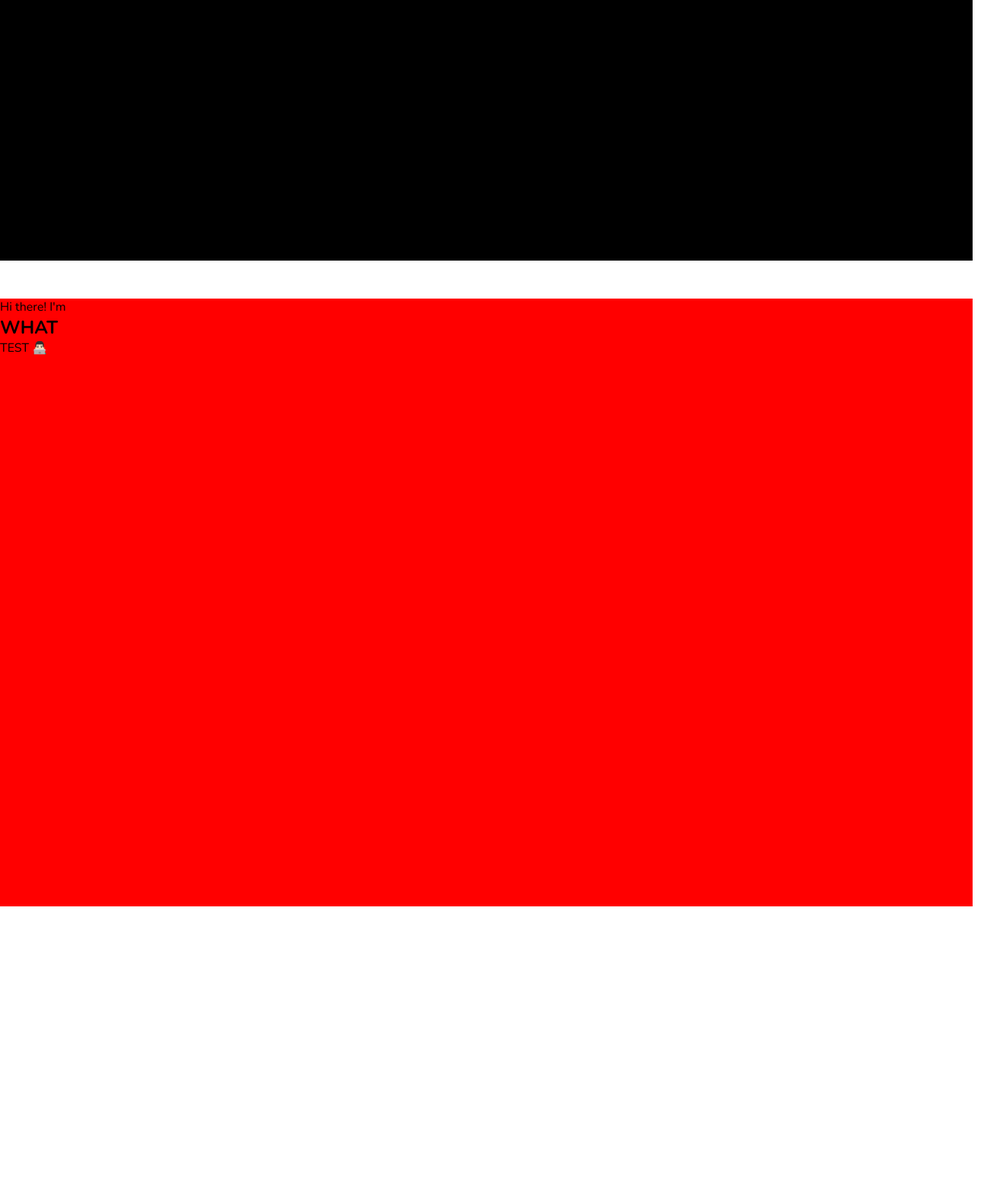
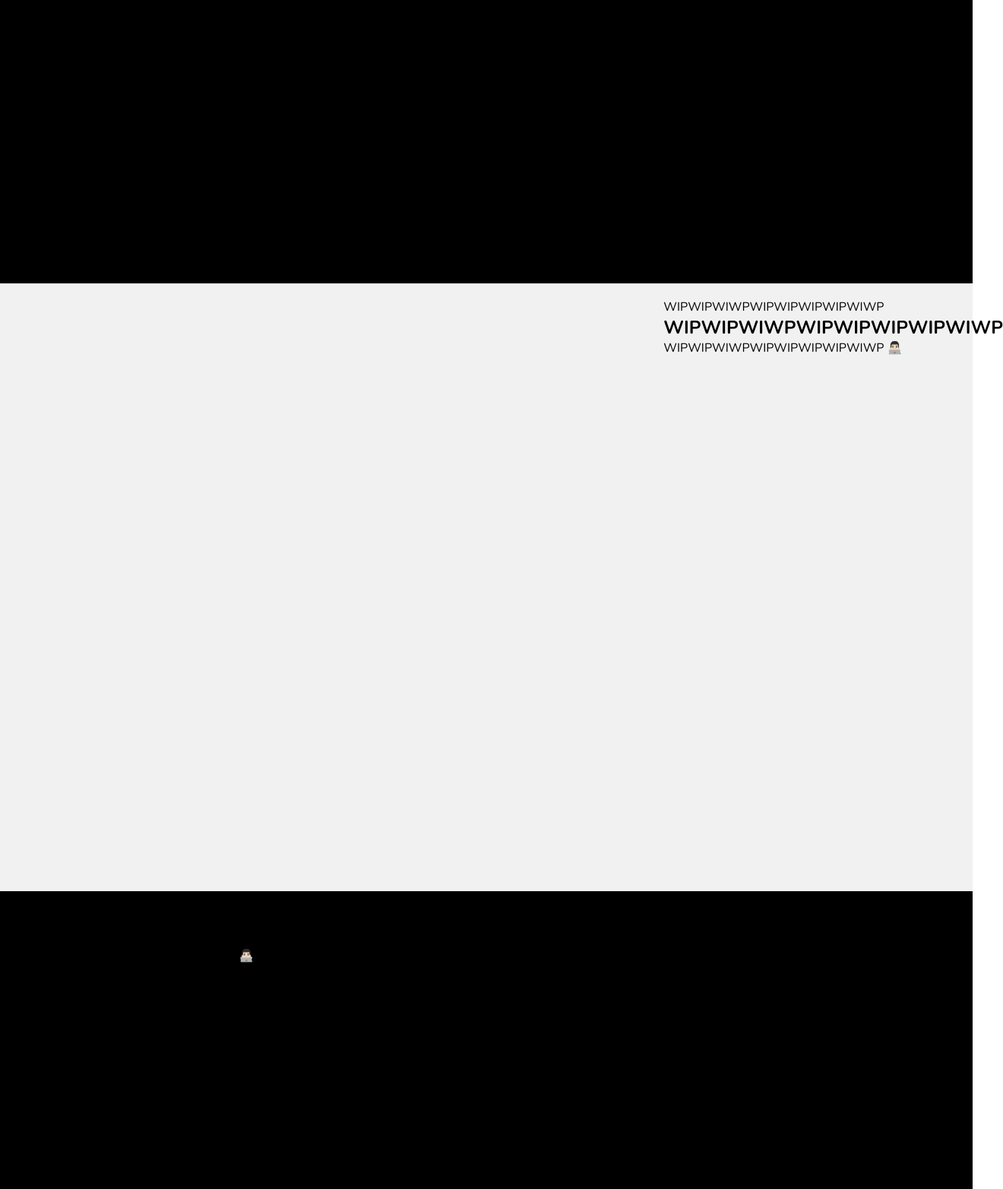
Before and after one commit to GiuseppePitruzzella/giuseppepitruzzella.github.io, a plain HTML site: page index.html in a window 1280 px wide. Shown: the part 457-2022 px from the top of the page at 76% size, 1320 px wide, since content can reach past the window. Before the commit the page ends 1650 px from the top, so only its background shows below. Drawn offline with nearby package versions, Linux system fonts and the light colour scheme.

Commit message:
feat: zig-zag layout

```diff
--- a/css/style.css
+++ b/css/style.css
@@ -26,8 +26,6 @@
 }
 
 #root {
-    width: 100vw;
-    height: 100vh;
     background-color: rgb(0, 0, 0);
 }
 
@@ -36,7 +34,6 @@
     background-color: rgb(0, 0, 0);
 }
 
-/* Navbar links */
 #navbar a {
     float: left;
     display: block;
@@ -55,30 +52,58 @@
     float: right;
 }
 
-/* Page content */
 .content {
     padding: 16px;
 }
 
-/* The sticky class is added to
-the navbar with JS when it reaches its scroll position */
 .sticky {
     position: fixed;
     top: 0;
     width: 100%;
 }
 
-/* Add some top padding to the page content
-to prevent sudden quick movement (as the navigation
-bar gets a new position at the top of the page (position:fixed and top:0) */
 .sticky + .content {
     padding-top: 60px;
 }
 
-#bio-page {
-    position: relative;
+* {
+    box-sizing: border-box;
+}
+
+#main-page {
+    width: 100vw;
+    height: calc(100vh - 20px);
+}
+
+.container {
     width: 100vw;
     height: 100vh;
-    background-color: red;
-    margin-top: 100vh;
 }
+
+/* Clear floats */
+.row:after {
+    content: "";
+    display: table;
+    clear: both
+}
+
+/* 2/3 column */
+.column-66 {
+    float: left;
+    width: 66.66666%;
+    padding: 20px;
+}
+
+/* 1/3 column */
+.column-33 {
+    float: left;
+    width: 33.33333%;
+    padding: 20px;
+}
+
+@media screen and (max-width: 1000px) {
+    .column-66, .column-33 {
+        width: 100%;
+        text-align: center;
+    }
+}
--- a/index.html
+++ b/index.html
@@ -8,15 +8,14 @@
     <body>
         <div id="root">
             <div id="navbar">
-                <a href="#home" id="logo">Jax</a>
+                <a href="#" id="logo">Jax</a>
                 <div id="right-align-items">
                     <a href="#home">Home</a>
                     <a href="#news">News</a>
                     <a href="#contact">Contact</a>
                 </div>
-
             </div>
-            <div id="contents">
+            <!-- <div id="contents">
                 <section id="first-page">
                     <p>Hi there! I'm</p>
                     <h1>Jax</h1>
@@ -27,6 +26,51 @@
                     <h1>WHAT</h1>
                     <p>TEST 👨🏻‍💻</p>
                 </section>
+            </div> -->
+
+            <div id="main-page" class="container">
+                <div class="row">
+                    <div class="column-66">
+                        <section id="first-page">
+                            <p>Hi there! I'm</p>
+                            <h1>Jax</h1>
+                            <p>Developer 👨🏻‍💻</p>
+                        </section>
+                    </div>
+                    <div class="column-33">
+                        <!-- <img src="/w3images/img_app.jpg" width="335" height="471"> -->
+                    </div>
+                </div>
+            </div>
+            <div class="container" style="background-color:#f1f1f1">
+                <div class="row">
+                    <div class="column-66">
+                        <!-- An img -->
+                        <!-- <img src="/w3images/app5.jpg" alt="App" width="335" height="471"> -->
+                    </div>
+                    <div class="column-33">
+                        <section>
+                            <p>WIPWIPWIWPWIPWIPWIPWIPWIWP</p>
+                            <h1>WIPWIPWIWPWIPWIPWIPWIPWIWP</h1>
+                            <p>WIPWIPWIWPWIPWIPWIPWIPWIWP 👨🏻‍💻</p>
+                        </section>
+                    </div>
+                </div>
+            </div>
+            <div class="container">
+                <div class="row">
+                    <div class="column-66">
+                        <section>
+                            <p>WIPWIPWIWPWIPWIPWIPWIPWIWP</p>
+                            <h1>WIPWIPWIWPWIPWIPWIPWIPWIWP</h1>
+                            <p>WIPWIPWIWPWIPWIPWIPWIPWIWP 👨🏻‍💻</p>
+                        </section>
+                    </div>
+                    <div class="column-33">
+                        <!-- An img -->
+                        <!-- <img src="/w3images/img_app.jpg" width="335" height="471" > -->
+                    </div>
+                </div>
             </div>
         </div>
     </body>
```
